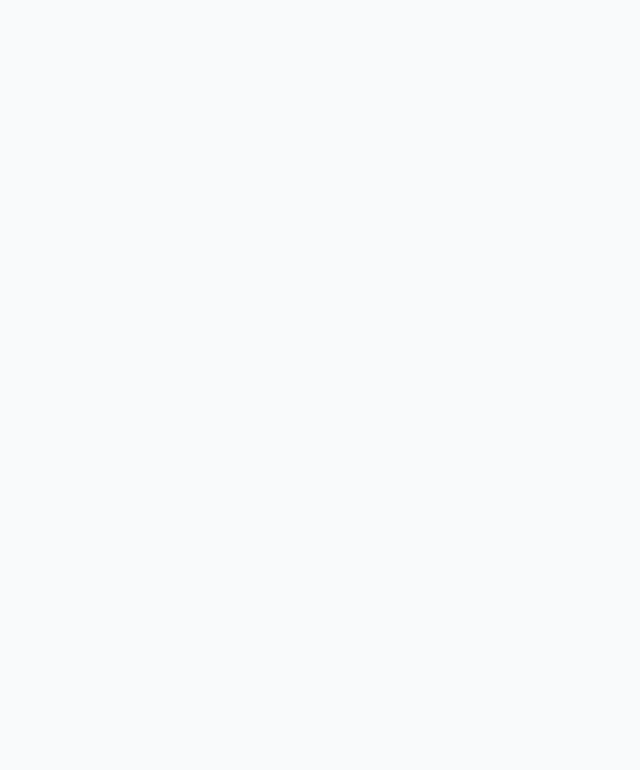
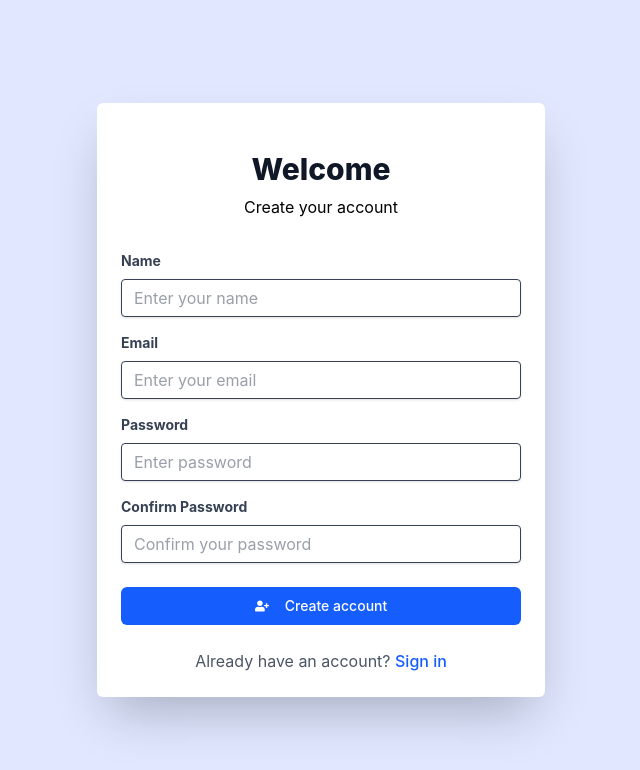
Before and after one commit to surujmiah6896/customer-support-ticket-system, a React (Vite) app in the folder support-ticket-frontend/: page /register in a window 1280 px wide. Before the commit this address had no page. Shown: the top 770 px of the page, without its empty margins (319-959 px from the left). Built offline with nearby package versions, Linux system fonts and the light colour scheme.

Commit message:
create register page and implement registration

```diff
--- a/support-ticket-frontend/src/App.jsx
+++ b/support-ticket-frontend/src/App.jsx
@@ -7,6 +7,7 @@ import {
 } from "react-router-dom";
 import { AuthProvider } from "./contexts/AuthContext";
 import Login from "./components/auth/Login";
+import Register from "./components/auth/Register";
 
 
 
@@ -19,6 +20,7 @@ function App() {
           <main>
             <Routes>
               <Route path="/" element={<Login />} />
+              <Route path="/register" element={<Register />} />
             </Routes>
           </main>
         </div>
--- /dev/null
+++ b/support-ticket-frontend/src/components/auth/Register.jsx
@@ -0,0 +1,127 @@
+// src/components/auth/Register.js
+import { useState } from "react";
+import { Link, useNavigate } from "react-router-dom";
+import { useAuth } from "../../contexts/AuthContext";
+import { useForm } from "react-hook-form";
+import { FormGroup } from "../../widgets/FromGroup";
+import { Button } from "../../widgets/Button";
+import { FaUserPlus } from "react-icons/fa";
+
+const Register = () => {
+  const {
+    register,
+    handleSubmit,
+    formState: { errors, isSubmitting },
+    watch,
+  } = useForm();
+
+  const [error, setError] = useState("");
+  const { register: handleRegister } = useAuth();
+  const navigate = useNavigate();
+
+  const onSubmit = async (data) => {
+    try {
+      setError("");
+      await handleRegister(data);
+      navigate("/dashboard");
+    } catch (err) {
+      setError(err.response?.data?.message || "Failed to create account");
+    }
+  };
+
+  const password = watch("password");
+
+  return (
+    <div className="min-h-screen flex items-center justify-center bg-indigo-100 py-12 px-4 sm:px-6 lg:px-8">
+      <div className="max-w-md w-full bg-white rounded-md space-y-8 p-6 shadow-2xl">
+        <div>
+          <h2 className="mt-6 text-center text-3xl font-extrabold text-gray-900">
+            Welcome
+          </h2>
+          <p className="text-center mt-2">Create your account</p>
+        </div>
+
+        <form className="mt-8 space-y-6" onSubmit={handleSubmit(onSubmit)}>
+          {error && (
+            <div className="bg-red-50 border border-red-200 text-red-700 px-4 py-3 rounded">
+              {error}
+            </div>
+          )}
+
+          <div className="space-y-4">
+            <FormGroup
+              label={"Name"}
+              type="text"
+              {...register("name", {
+                required: "Name is required",
+                minLength: {
+                  value: 2,
+                  message: "Name must be at least 2 characters",
+                },
+              })}
+              error={errors.name}
+              placeholder={"Enter your name"}
+            />
+
+            <FormGroup
+              label={"Email"}
+              type="email"
+              {...register("email", {
+                required: "Email is required",
+                pattern: {
+                  value: /^\S+@\S+$/i,
+                  message: "Invalid email address",
+                },
+              })}
+              error={errors.email}
+              placeholder={"Enter your email"}
+            />
+
+            <FormGroup
+              label={"Password"}
+              type="password"
+              {...register("password", {
+                required: "Password is required",
+                minLength: {
+                  value: 6,
+                  message: "Password must be at least 6 characters",
+                },
+              })}
+              error={errors.password}
+              placeholder={"Enter password"}
+            />
+
+            <FormGroup
+              label={"Confirm Password"}
+              type="password"
+              {...register("password_confirmation", {
+                required: "Please confirm your password",
+                validate: (value) =>
+                  value === password || "Passwords do not match",
+              })}
+              error={errors.password_confirmation}
+              placeholder={"Confirm your password"}
+            />
+          </div>
+
+          <Button type="submit" disabled={isSubmitting}>
+            <FaUserPlus className="mr-2" />
+            {isSubmitting ? "Creating account..." : "Create account"}
+          </Button>
+
+          <div className="text-center">
+            <span className="text-gray-600">Already have an account? </span>
+            <Link
+              to="/"
+              className="font-medium text-blue-600 hover:text-blue-500"
+            >
+              Sign in
+            </Link>
+          </div>
+        </form>
+      </div>
+    </div>
+  );
+};
+
+export default Register;
```
Lines whose indentation alone changed are shown as unchanged.
